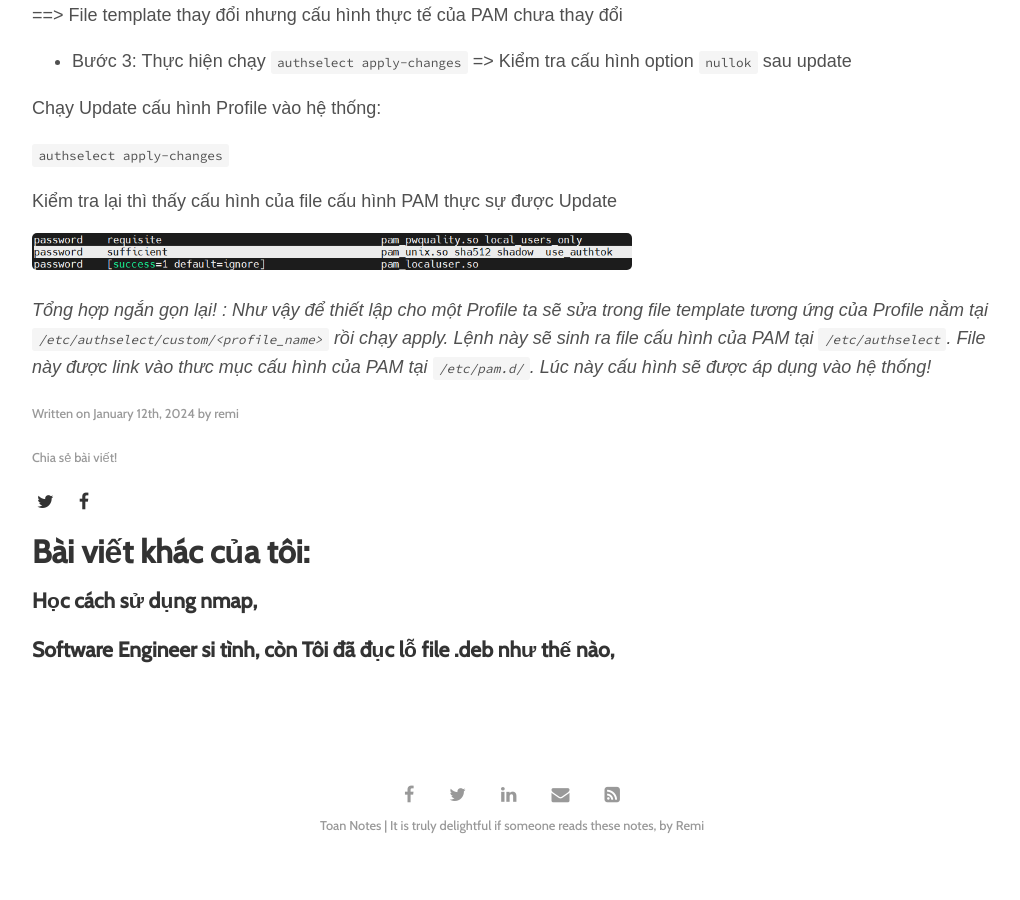
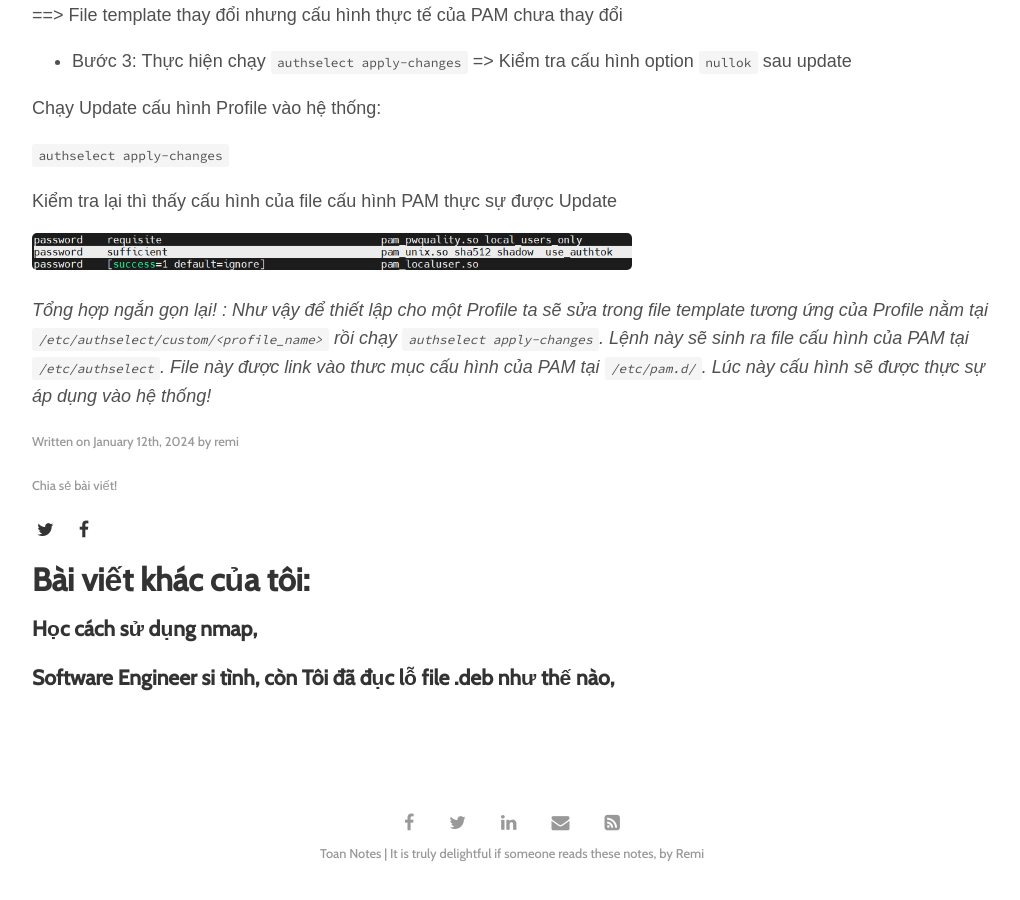
Before and after one commit to toannai/blog, a Jekyll site: the page built from _posts/2024-01-12-authselect-la-cai-gi.md, in a window 1280 px wide and 900 px high, scrolled down 7980 px. Shown: the whole window, without its empty margins (128-1148 px from the left). Built offline with Jekyll 4.4.1, drawn with Linux system fonts in a browser that asks for light colours; some web fonts are replaced; before the commit the page ends 8852 px from its top, so only the background shows below that.

Commit message:
Update note

````diff
--- a/_posts/2024-01-12-authselect-la-cai-gi.md
+++ b/_posts/2024-01-12-authselect-la-cai-gi.md
@@ -167,4 +167,4 @@ Kiểm tra lại thì thấy cấu hình của file cấu hình PAM thực sự
 ![08 after audit2]( {{site.url}}/assets/img/2024/01/12/08_after_03.png){:width="600px"}
 
 
-*Tổng hợp ngắn gọn lại! : Như vậy để thiết lập cho một Profile ta sẽ sửa trong file template tương ứng của Profile nằm tại ```/etc/authselect/custom/<profile_name>``` rồi chạy apply. Lệnh này sẽ sinh ra file cấu hình của PAM tại ```/etc/authselect```. File này được link vào thưc mục cấu hình của PAM tại ```/etc/pam.d/```. Lúc này cấu hình sẽ được áp dụng vào hệ thống!*
+*Tổng hợp ngắn gọn lại! : Như vậy để thiết lập cho một Profile ta sẽ sửa trong file template tương ứng của Profile nằm tại ```/etc/authselect/custom/<profile_name>``` rồi chạy ```authselect apply-changes```. Lệnh này sẽ sinh ra file cấu hình của PAM tại ```/etc/authselect```. File này được link vào thưc mục cấu hình của PAM tại ```/etc/pam.d/```. Lúc này cấu hình sẽ được thực sự áp dụng vào hệ thống!*
````
